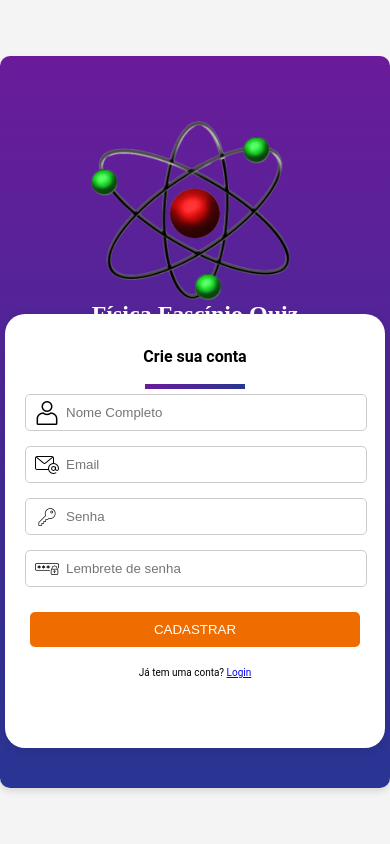
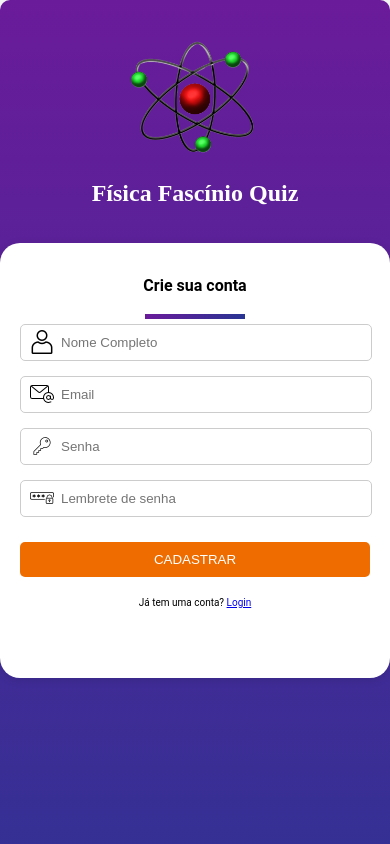
Before and after one commit to fisicafascinioquiz/FFQ, a website with bundled scripts: page signup.html in a window 390 px wide. Shown: the top 844 px of the page. Built offline with nearby package versions, Linux system fonts and the light colour scheme.

Commit message:
Add files via upload

```diff
--- a/signup.css
+++ b/signup.css
@@ -4,34 +4,38 @@ body {
     padding: 0;
     display: flex;
     justify-content: center;
-    align-items: center;
+    align-items: flex-start; /* Alinha os itens no topo */
     min-height: 100vh;
     background-color: #f4f4f4;
 }
 
 .nested-scroll {
-    width: 100%;
-    height: 100%;
+    width: 90%;
     max-width: 600px;
     padding: 20px;
     background: linear-gradient(to bottom, #6A1B9A, #283593);
     border-radius: 10px;
     box-shadow: 0 4px 6px rgba(0,0,0,0.1);
     overflow-y: auto;
+    min-height: 120vh;
 }
 
 .constraint-layout {
     display: flex;
     flex-direction: column;
     align-items: center;
+    width: 100%;
     height: auto;
+    position: relative; /* Permite o posicionamento absoluto do título */
 }
 
 .image-view {
-    width: 100%;
-    max-width: 340px;
+    width: 60%;
+    max-width: 300px;
     height: auto;
-    margin-top: 10px;
+    margin-top: 0; /* Garante que a imagem fique no topo */
+    position: absolute;
+    top: 0; /* Posiciona a imagem no topo do contêiner */
 }
 
 .title {
@@ -39,19 +43,22 @@ body {
     font-size: 2.5em;
     color: white;
     text-align: center;
-    margin-top: -5px;
+    margin-top: 200px; /* Ajusta a posição do título para centralizá-lo */
+    z-index: 2;
+    position: relative;
 }
 
 .card-view {
-    width: calc(100% - 10px);
-    margin-top: -10px;
+    width: 100%;
     background: white;
     border-radius: 20px;
     box-shadow: 0 2px 10px rgba(0,0,0,0.1);
     padding: 20px;
     position: relative;
-    top: -20px;
+    top: 20px; /* Ajusta a posição do card */
+    z-index: 1;
 }
+
 
 .card-content {
     display: flex;
@@ -95,14 +102,15 @@ body {
 }
 
 .btn {
-    width: calc(100% - 20px);
+    width: 100%;
     padding: 10px;
     border: none;
     border-radius: 5px;
     color: white;
-    margin: 10px;
+    margin: 10px 0;
     cursor: pointer;
 }
+
 
 .btn-orange {
     background: #EF6C00;
@@ -121,7 +129,7 @@ body {
 @media (max-width: 600px) {
     .title {
         font-size: 2em;
-        margin-top: -40px; /* Ajuste adicional para iPhone */
+        margin-top: 180px; /* Ajuste adicional para telas menores */
     }
 
     .subtitle {
@@ -129,10 +137,7 @@ body {
     }
 
     .input-text {
-        padding: 10px 10px 10px 45px; /* Ajusta para telas menores também */
-    }
-    .btn {
-        width: calc(100% - 15px);
+        padding: 10px 10px 10px 45px;
     }
 
     .terms-text {
@@ -143,7 +148,7 @@ body {
 @media (max-width: 400px) {
     .title {
         font-size: 1.5em;
-        margin-top: -40px;
+        margin-top: 160px; /* Ajuste adicional para telas ainda menores */
     }
 
     .subtitle {
@@ -151,11 +156,7 @@ body {
     }
 
     .input-text {
-        padding: 10px 10px 10px 40px; /* Mantém o espaçamento também em telas pequenas */
-    }
-
-    .btn {
-        width: calc(100% - 10px);
+        padding: 10px 10px 10px 40px;
     }
 
     .terms-text {
```
